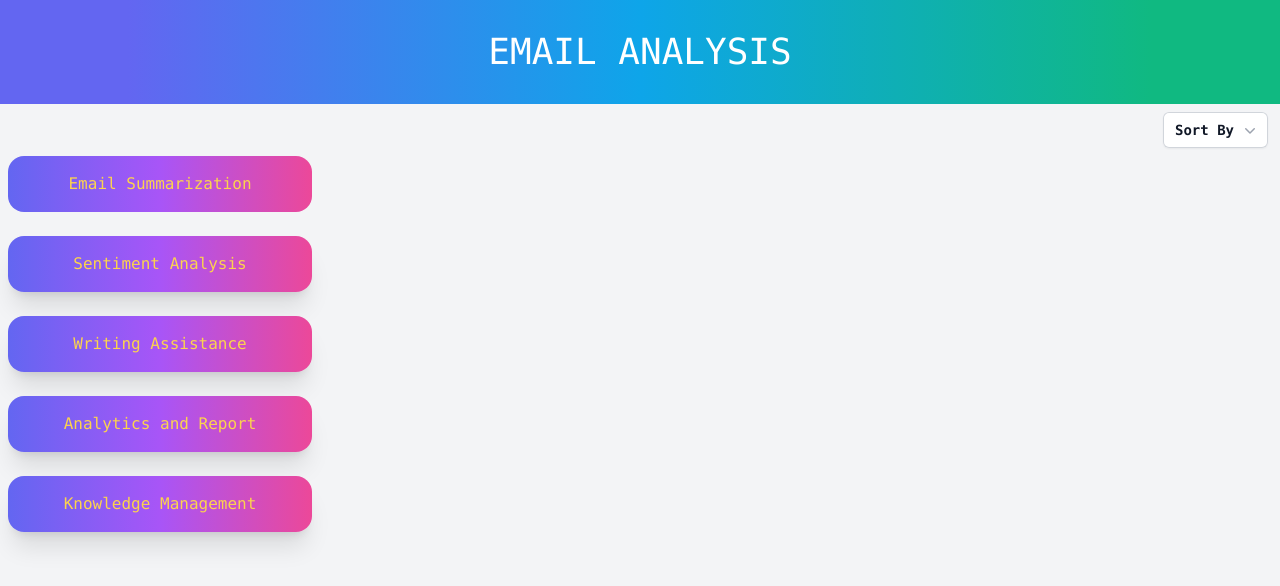
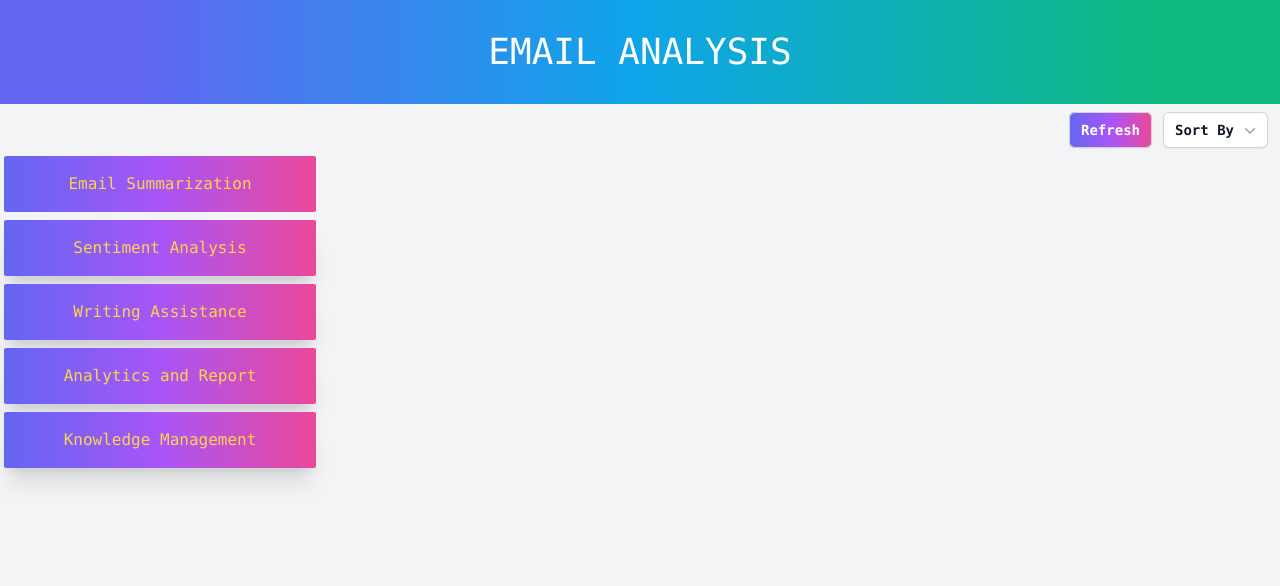
Before and after one commit to JigneshMistry355/EmailAnalysis, a Next.js app in the folder frontend/: page /dashboard in a window 1280 px wide. Shown: the top 586 px of the page. Built offline with nearby package versions, Linux system fonts and the light colour scheme.

Commit message:
UI update
Decreased rounded borders
Change of color
Added refresh button for summary

```diff
--- a/frontend/src/app/dashboard/page.tsx
+++ b/frontend/src/app/dashboard/page.tsx
@@ -198,28 +198,28 @@ export default function Dashboard(){
 
         return (
            <div className="relative flex bg-gray-100 h-full min-h-screen font-mono text-base pt-7">
-                <div className=" flex-row w-1/4 bg-gray-100">
-                    <div className="flex-col mx-2 my-6 px-8 py-4 bg-gradient-to-r from-indigo-500 via-purple-500 to-pink-500 hover:bg-gradient-to-r hover:from-indigo-600 hover:via-purple-600 hover:to-pink-600 transition duration-300 rounded-2xl shadow-xlhover:cursor-pointer text-center text-amber-300">
-                        <button onClick={fetchData}>
+                <div className=" flex-row w-1/4 bg-gray-100 mt-4">
+                    <div className="flex-col mx-1 my-2 px-8 py-4 bg-gradient-to-r from-indigo-500 via-purple-500 to-pink-500 hover:bg-gradient-to-r hover:from-indigo-600 hover:via-purple-600 hover:to-pink-600 transition duration-300 rounded-sm shadow-xlhover:cursor-pointer text-center text-amber-300">
+                        <button onClick={() => {}}>
                               Email Summarization
                         </button>
                     </div>
-                    <div className="flex-col mx-2 my-6 px-8 py-4 bg-gradient-to-r from-indigo-500 via-purple-500 to-pink-500 hover:bg-gradient-to-r hover:from-indigo-600 hover:via-purple-600 hover:to-pink-600 transition duration-300 rounded-2xl shadow-xl hover:cursor-pointer text-center text-amber-300">
+                    <div className="flex-col mx-1 my-2 px-8 py-4 bg-gradient-to-r from-indigo-500 via-purple-500 to-pink-500 hover:bg-gradient-to-r hover:from-indigo-600 hover:via-purple-600 hover:to-pink-600 transition duration-300 rounded-sm shadow-xl hover:cursor-pointer text-center text-amber-300">
                         <button onClick={sortData}>
                              Sentiment Analysis
                         </button>
                     </div>
-                    <div className="flex-col mx-2 my-6 px-8 py-4 bg-gradient-to-r from-indigo-500 via-purple-500 to-pink-500 hover:bg-gradient-to-r hover:from-indigo-600 hover:via-purple-600 hover:to-pink-600 transition duration-300 rounded-2xl shadow-xl hover:cursor-pointer text-center text-amber-300">
+                    <div className="flex-col mx-1 my-2 px-8 py-4 bg-gradient-to-r from-indigo-500 via-purple-500 to-pink-500 hover:bg-gradient-to-r hover:from-indigo-600 hover:via-purple-600 hover:to-pink-600 transition duration-300 rounded-sm shadow-xl hover:cursor-pointer text-center text-amber-300">
                         <button onClick={() => router.push('/Draft')}>
                              Writing Assistance
                         </button>
                     </div>
-                    <div className="flex-col mx-2 my-6 px-8 py-4 bg-gradient-to-r from-indigo-500 via-purple-500 to-pink-500 hover:bg-gradient-to-r hover:from-indigo-600 hover:via-purple-600 hover:to-pink-600 transition duration-300 rounded-2xl shadow-xl hover:cursor-pointer text-center text-amber-300">
+                    <div className="flex-col mx-1 my-2 px-8 py-4 bg-gradient-to-r from-indigo-500 via-purple-500 to-pink-500 hover:bg-gradient-to-r hover:from-indigo-600 hover:via-purple-600 hover:to-pink-600 transition duration-300 rounded-sm shadow-xl hover:cursor-pointer text-center text-amber-300">
                         <button onClick={() => alert("Showing data related to Deep")}>
                              Analytics and Report
                         </button>
                     </div>
-                    <div className="flex-col mx-2 my-6 px-8 py-4 bg-gradient-to-r from-indigo-500 via-purple-500 to-pink-500 hover:bg-gradient-to-r hover:from-indigo-600 hover:via-purple-600 hover:to-pink-600 transition duration-300 rounded-2xl shadow-xl hover:cursor-pointer text-center text-amber-300">
+                    <div className="flex-col mx-1 my-2 px-8 py-4 bg-gradient-to-r from-indigo-500 via-purple-500 to-pink-500 hover:bg-gradient-to-r hover:from-indigo-600 hover:via-purple-600 hover:to-pink-600 transition duration-300 rounded-sm shadow-xl hover:cursor-pointer text-center text-amber-300">
                         <button onClick={() => alert("Showing data related to Hemant")}>
                              Knowledge Management
                         </button>
@@ -227,6 +227,10 @@ export default function Dashboard(){
                 </div>
 
                 <div className="flex-row w-3/4 text-justify">
+
+                <div className=" absolute right-32 inline-block text-left top-2">
+                    <button className="inline-flex w-full justify-center gap-x-1.5 rounded-md bg-gradient-to-r from-indigo-500 via-purple-500 to-pink-500 hover:bg-gradient-to-r hover:from-indigo-600 hover:via-purple-600 hover:to-pink-600 px-3 py-2 text-sm font-semibold text-white shadow-sm ring-1 ring-inset ring-gray-300 hover:bg-gray-50" onClick={fetchData}>Refresh</button>
+                </div>
 
                 <Menu as="div" className=" absolute right-3 inline-block text-left top-2">
                     <div>
@@ -293,7 +297,7 @@ export default function Dashboard(){
                 )}
 
                 {!isLoading && !reverseDate && sortByCategory && categorySorted?.map((item, index) => (
-                        <div className="relative flex-col mx-2 my-6 px-8 py-4 pt-10 bg-gradient-to-r from-cyan-300 to-blue-500 rounded-2xl shadow-xl text-gray-800 right-0 contain-inline-size text-nowrap">
+                        <div className="relative flex-col mx-2 my-6 px-8 py-4 pt-10 bg-gradient-to-r from-cyan-200 to-blue-300 rounded-md shadow-xl text-gray-800 right-0 contain-inline-size text-nowrap">
 
                                     {Object.entries(item).map(([key, val]) => (
                                         <div key={key}>
@@ -340,7 +344,7 @@ export default function Dashboard(){
                     ))}
 
                     {!isLoading && !reverseDate && sortedByPriority && prioritySorted?.map((item, index) => (
-                        <div className="relative flex-col mx-2 my-6 px-8 py-4 pt-10 bg-gradient-to-r from-cyan-300 to-blue-500 rounded-2xl shadow-xl text-gray-800 right-0 contain-inline-size text-nowrap">
+                        <div className="relative flex-col mx-2 my-6 px-8 py-4 pt-10 bg-gradient-to-r from-cyan-200 to-blue-300 rounded-md shadow-xl text-gray-800 right-0 contain-inline-size text-nowrap">
 
                                     {Object.entries(item).map(([key, val]) => (
                                         <div key={key}>
@@ -389,7 +393,7 @@ export default function Dashboard(){
 
                 {!isLoading && summary && reverseDate===true && Object.entries(summary).map(([key, value]) => (
 
-                    <div className="relative flex-col mx-2 my-6 px-8 py-4 pt-10 bg-gradient-to-r from-cyan-300 to-blue-500 rounded-2xl shadow-xl text-gray-800 right-0 contain-inline-size text-nowrap" key={key}>
+                    <div className="relative flex-col mx-2 my-6 px-8 py-4 pt-10 bg-gradient-to-r from-cyan-200 to-blue-300 rounded-md shadow-xl text-gray-800 right-0 contain-inline-size text-nowrap" key={key}>
 
 
 
```
